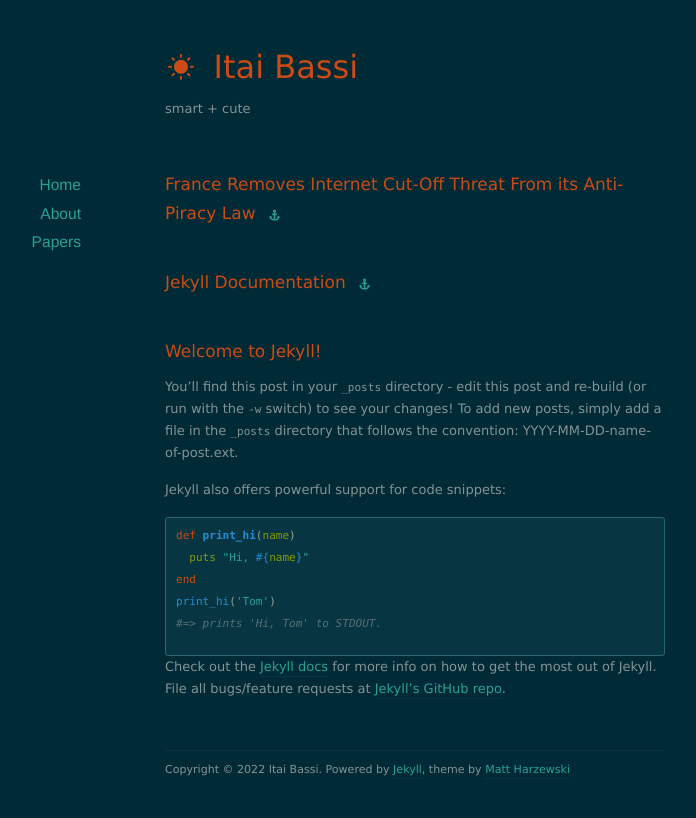
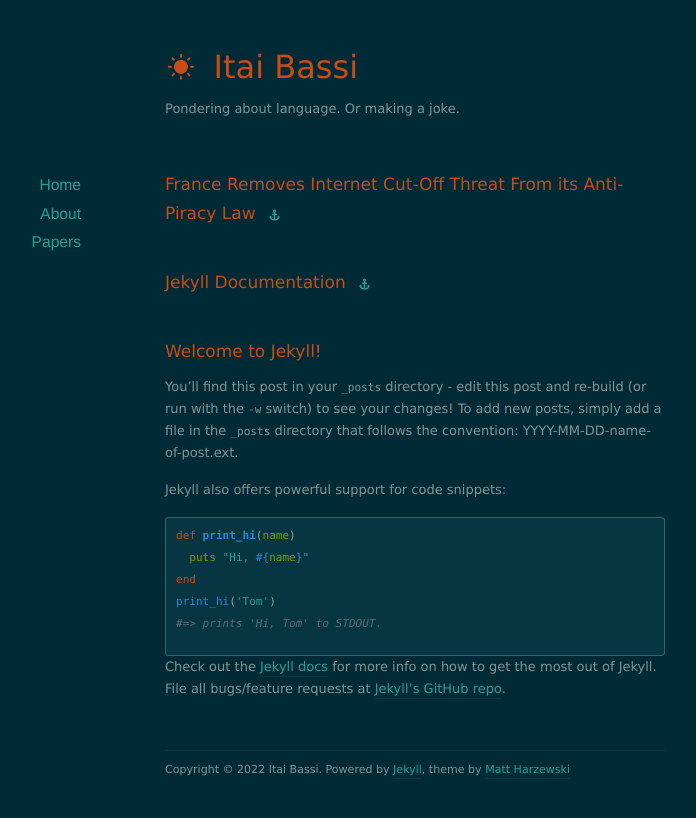
Before and after one commit to itaibassi/itaibassi.github.io, a Jekyll site: the page built from index.html, in a window 1280 px wide. Shown: the top 818 px of the page, without its empty margins (225-921 px from the left). Built offline with Jekyll 4.4.1, drawn with Linux system fonts in a browser that asks for light colours; nearby versions of some CDN libraries; the list of posts is cut into pages by our own code.

Commit message:
description

```diff
--- a/_config.yml
+++ b/_config.yml
@@ -1,6 +1,6 @@
 name: Itai Bassi
 url: http://example.org
-description: smart + cute
+description:  Pondering about language. Or making a joke.
 
 permalink: /:year/:month/:day/:title/
 paginate: 10
```
Also changed, not shown: 1 other file.
